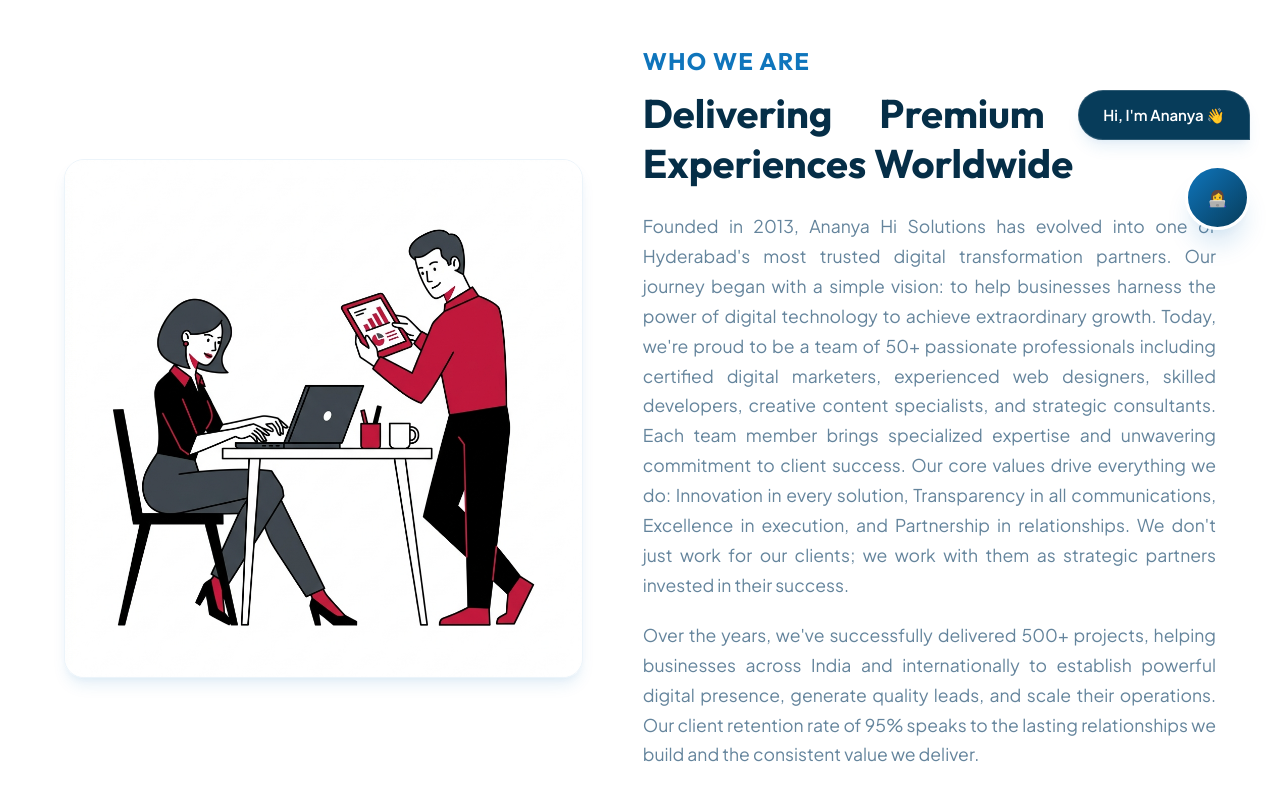
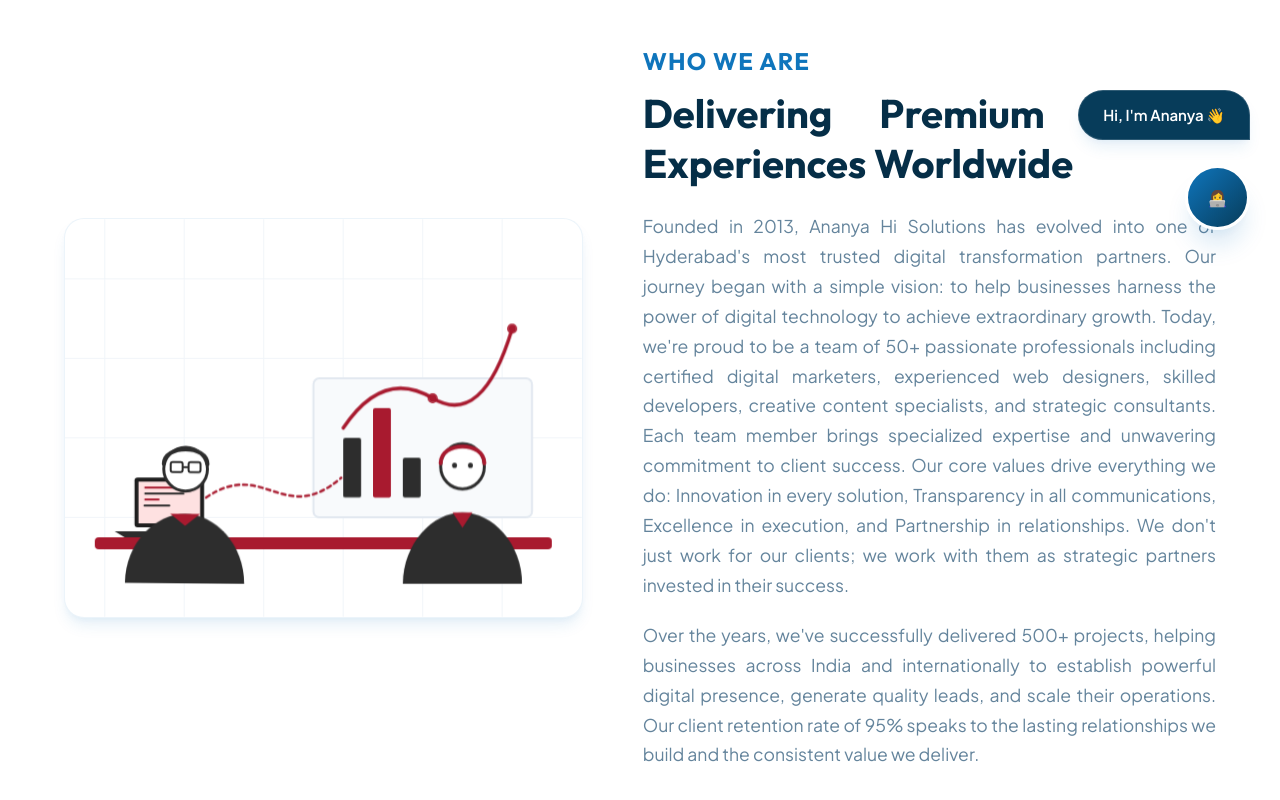
Before and after one commit to Vedabhavishya/AnanyaHiSolutions, a Next.js app: page /about in a window 1280 px wide. Shown: the part 540-1340 px from the top of the page. Built offline with nearby package versions, Linux system fonts and the light colour scheme.

Commit message:
feat: implement dynamic corporate SVG illustration as video transition on /about

```diff
--- a/src/app/about/page.js
+++ b/src/app/about/page.js
@@ -141,11 +141,125 @@
         <div className="container">
           <div className="about-story-grid">
             <div className="about-story-visual">
-              <img
-                src="/about-collaboration.png"
-                alt="Stylized business professionals collaborating"
-                className="about-story-image"
-              />
+              <div
+                className="corporate-animation-canvas"
+                title="Click to replay animation"
+                onClick={() => {
+                  const el = document.getElementById("corpAnimGroup");
+                  if (el) {
+                    el.style.animation = 'none';
+                    el.offsetHeight; /* trigger reflow */
+                    el.style.animation = null;
+                  }
+                  const lines = document.querySelectorAll(".animate-chart-line, .animate-bar");
+                  lines.forEach(line => {
+                    const origAnim = line.style.animation;
+                    line.style.animation = 'none';
+                    line.offsetHeight;
+                    line.style.animation = null;
+                  });
+                }}
+              >
+                {/* SVG canvas representing corporate collaboration */}
+                <svg width="100%" height="100%" viewBox="0 0 520 400" xmlns="http://www.w3.org/2000/svg">
+                  {/* Subtle office background grid */}
+                  <g className="corporate-grid-bg">
+                    <line x1="40" y1="0" x2="40" y2="400" />
+                    <line x1="120" y1="0" x2="120" y2="400" />
+                    <line x1="200" y1="0" x2="200" y2="400" />
+                    <line x1="280" y1="0" x2="280" y2="400" />
+                    <line x1="360" y1="0" x2="360" y2="400" />
+                    <line x1="440" y1="0" x2="440" y2="400" />
+
+                    <line x1="0" y1="60" x2="520" y2="60" />
+                    <line x1="0" y1="140" x2="520" y2="140" />
+                    <line x1="0" y1="220" x2="520" y2="220" />
+                    <line x1="0" y1="300" x2="520" y2="300" />
+                  </g>
+
+                  {/* Wrapper group rising from the bottom */}
+                  <g id="corpAnimGroup" className="animate-office-rise">
+
+                    {/* Desk Surface (Solid Crimson Red Accent) */}
+                    <rect x="30" y="320" width="460" height="12" rx="4" fill="#a81a2f" />
+
+                    {/* Laptop on the Desk (User 1 side) */}
+                    <path d="M 60,320 L 150,320 L 160,314 L 50,314 Z" fill="#2d2d2d" />
+                    <rect x="70" y="260" width="70" height="50" rx="3" fill="#1e1e1e" />
+                    {/* Glowing screen representing design and code */}
+                    <rect x="74" y="264" width="62" height="42" fill="#fee2e2" className="animate-glow" />
+                    {/* Lines of code on screen */}
+                    <line x1="80" y1="270" x2="110" y2="270" stroke="#a81a2f" strokeWidth="2" />
+                    <line x1="80" y1="276" x2="120" y2="276" stroke="#2d2d2d" strokeWidth="2" />
+                    <line x1="80" y1="282" x2="95" y2="282" stroke="#a81a2f" strokeWidth="2" />
+                    <line x1="80" y1="288" x2="105" y2="288" stroke="#2d2d2d" strokeWidth="2" strokeLinecap="round" />
+
+                    {/* Desk Divider/Board (User 2 Side / Analytics) */}
+                    <rect x="250" y="160" width="220" height="140" rx="6" fill="#f8fafc" stroke="#e2e8f0" strokeWidth="2" />
+
+                    {/* Bar Charts (Crimson Red & Charcoal Black) */}
+                    <rect x="280" y="220" width="18" height="60" rx="2" fill="#2d2d2d" className="animate-bar" style={{ transformOrigin: '0px 280px' }} />
+                    <rect x="310" y="190" width="18" height="90" rx="2" fill="#a81a2f" className="animate-bar" style={{ transformOrigin: '0px 280px' }} />
+                    <rect x="340" y="240" width="18" height="40" rx="2" fill="#2d2d2d" className="animate-bar" style={{ transformOrigin: '0px 280px' }} />
+
+                    {/* Analytics Line chart representing growth */}
+                    <path
+                      d="M 280,210 Q 320,150 370,180 T 450,110"
+                      fill="none"
+                      stroke="#a81a2f"
+                      strokeWidth="3.5"
+                      strokeLinecap="round"
+                      className="animate-chart-line"
+                    />
+
+                    {/* Hotspot pulses on the line chart (Red ring) */}
+                    <circle cx="370" cy="180" r="4" fill="#a81a2f" />
+                    <circle cx="370" cy="180" r="4" fill="none" stroke="#a81a2f" strokeWidth="1.5" className="animate-ring" />
+
+                    <circle cx="450" cy="110" r="4" fill="#a81a2f" />
+                    <circle cx="450" cy="110" r="4" fill="none" stroke="#a81a2f" strokeWidth="1.5" className="animate-ring" />
+
+                    {/* Character 1 (Typing on Left - Animate Nodding) */}
+                    <g className="animate-char-nod">
+                      {/* Body */}
+                      <path d="M 60,370 C 60,330 90,300 120,300 C 150,300 180,330 180,370 Z" fill="#2d2d2d" />
+                      {/* Crimson Red Collar */}
+                      <path d="M 105,300 L 120,312 L 135,300 Z" fill="#a81a2f" />
+                      {/* Head */}
+                      <circle cx="120" cy="255" r="22" fill="#ffffff" stroke="#2d2d2d" strokeWidth="3" />
+                      {/* Hair/Glasses */}
+                      <path d="M 98,250 C 98,230 142,230 142,250" fill="none" stroke="#2d2d2d" strokeWidth="4" strokeLinecap="round" />
+                      <rect x="105" y="248" width="12" height="10" rx="2" fill="none" stroke="#2d2d2d" strokeWidth="2" />
+                      <rect x="123" y="248" width="12" height="10" rx="2" fill="none" stroke="#2d2d2d" strokeWidth="2" />
+                      <line x1="117" y1="253" x2="123" y2="253" stroke="#2d2d2d" strokeWidth="2" />
+                    </g>
+
+                    {/* Character 2 (Reviewing data on Right - Animate Gesturing) */}
+                    <g className="animate-char-gesture">
+                      {/* Body */}
+                      <path d="M 340,370 C 340,330 370,300 400,300 C 430,300 460,330 460,370 Z" fill="#2d2d2d" />
+                      {/* Crimson Red Shirt detail */}
+                      <path d="M 390,300 L 400,315 L 410,300 Z" fill="#a81a2f" />
+                      {/* Head */}
+                      <circle cx="400" cy="255" r="22" fill="#ffffff" stroke="#2d2d2d" strokeWidth="3" />
+                      {/* Hair / stylized look */}
+                      <path d="M 378,252 C 378,230 422,230 422,252" fill="none" stroke="#a81a2f" strokeWidth="4" strokeLinecap="round" />
+                      <circle cx="392" cy="254" r="2.5" fill="#2d2d2d" />
+                      <circle cx="408" cy="254" r="2.5" fill="#2d2d2d" />
+                    </g>
+
+                    {/* Connecting digital wave cable (Charcoal/Red link) */}
+                    <path
+                      d="M 142,280 C 200,240 220,310 278,260"
+                      fill="none"
+                      stroke="#a81a2f"
+                      strokeWidth="2.5"
+                      strokeLinecap="round"
+                      strokeDasharray="4 4"
+                    />
+                  </g>
+                </svg>
+              </div>
             </div>
 
             <div className="about-story-text">
--- a/src/app/globals.css
+++ b/src/app/globals.css
@@ -1449,15 +1449,151 @@
   display: flex;
   justify-content: center;
   align-items: center;
-}
-
-.about-story-image {
+  width: 100%;
+}
+
+/* Dynamic Interactive SVG Canvas styling mimicking a flat vector animation */
+.corporate-animation-canvas {
   width: 100%;
   max-width: 520px;
-  height: auto;
+  height: 400px;
+  background-color: #ffffff;
   border-radius: var(--radius-lg);
   box-shadow: var(--shadow-lg);
   border: 1px solid rgba(15, 117, 188, 0.08);
+  overflow: hidden;
+  position: relative;
+  cursor: pointer;
+}
+
+/* Background elements grid representing offices/tech structure */
+.corporate-grid-bg {
+  stroke: #f1f5f9;
+  stroke-width: 1;
+}
+
+/* Keyframes for the dynamic initial growth transition out of blank screen */
+@keyframes slideUpOffice {
+  0% {
+    transform: translateY(400px);
+    opacity: 0;
+  }
+  15% {
+    transform: translateY(400px);
+    opacity: 0;
+  }
+  100% {
+    transform: translateY(0);
+    opacity: 1;
+  }
+}
+
+@keyframes drawCable {
+  0% {
+    stroke-dashoffset: 600;
+  }
+  100% {
+    stroke-dashoffset: 0;
+  }
+}
+
+/* Characters floating, typing, and analytics animations */
+@keyframes laptopScreenGlow {
+  0%, 100% {
+    fill: #fee2e2;
+  }
+  50% {
+    fill: #fca5a5;
+  }
+}
+
+@keyframes characterNod {
+  0%, 100% {
+    transform: translateY(0) rotate(0deg);
+  }
+  50% {
+    transform: translateY(-4px) rotate(1deg);
+  }
+}
+
+@keyframes userTwoGesturing {
+  0%, 100% {
+    transform: translateY(0) scaleY(1);
+  }
+  50% {
+    transform: translateY(-2px) scaleY(1.03);
+  }
+}
+
+@keyframes chartLineDraw {
+  0% {
+    stroke-dashoffset: 300;
+  }
+  100% {
+    stroke-dashoffset: 0;
+  }
+}
+
+@keyframes barGrow {
+  0% {
+    transform: scaleY(0);
+  }
+  100% {
+    transform: scaleY(1);
+  }
+}
+
+@keyframes pulseRedRing {
+  0% {
+    r: 4px;
+    opacity: 1;
+  }
+  100% {
+    r: 12px;
+    opacity: 0;
+  }
+}
+
+/* Animation triggers applied to SVG parts */
+.animate-office-rise {
+  transform-origin: bottom center;
+  animation: slideUpOffice 2.2s cubic-bezier(0.25, 1, 0.5, 1) forwards;
+}
+
+.animate-cable {
+  stroke-dasharray: 600;
+  stroke-dashoffset: 600;
+  animation: drawCable 2.5s cubic-bezier(0.4, 0, 0.2, 1) 1.2s forwards;
+}
+
+.animate-glow {
+  animation: laptopScreenGlow 2s infinite ease-in-out;
+}
+
+.animate-char-nod {
+  transform-origin: center bottom;
+  animation: characterNod 3.5s infinite ease-in-out;
+}
+
+.animate-char-gesture {
+  transform-origin: center bottom;
+  animation: userTwoGesturing 4s infinite ease-in-out;
+}
+
+.animate-chart-line {
+  stroke-dasharray: 300;
+  stroke-dashoffset: 300;
+  animation: chartLineDraw 3s cubic-bezier(0.4, 0, 0.2, 1) 2s forwards;
+}
+
+.animate-bar {
+  transform-origin: bottom;
+  animation: barGrow 1.5s cubic-bezier(0.34, 1.56, 0.64, 1) 2.2s forwards;
+}
+
+.animate-ring {
+  transform-origin: center;
+  animation: pulseRedRing 2s infinite linear;
 }
 
 .about-story-text {
```
